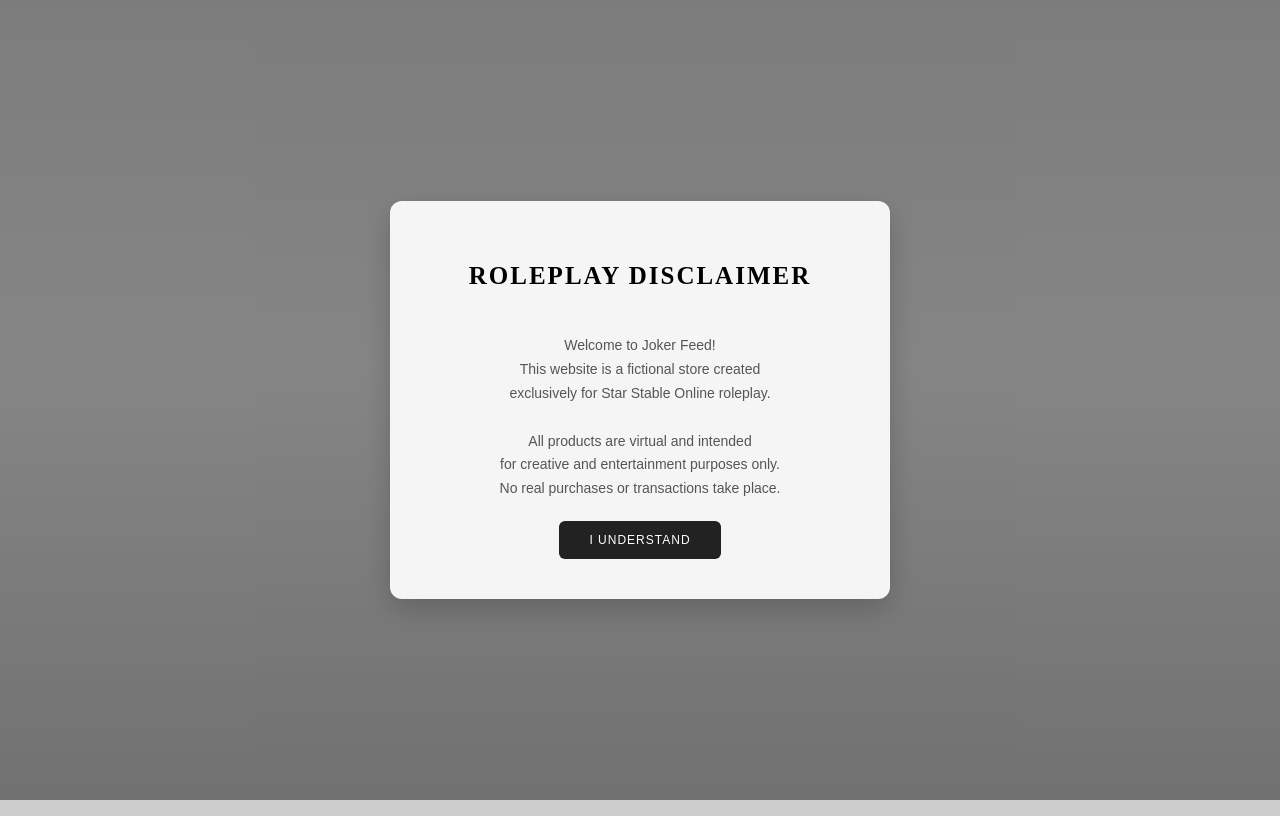
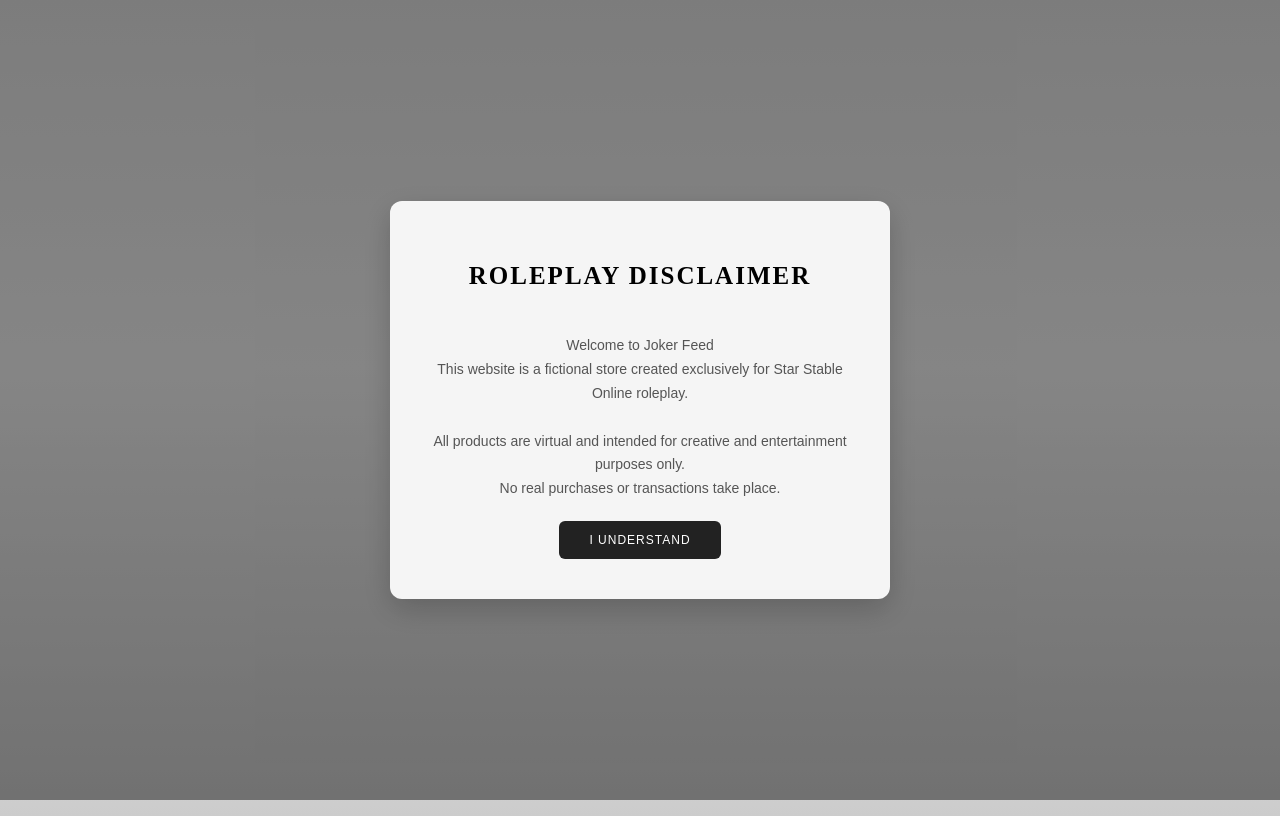
Before and after one commit to juliakatirol/joker-feed-strona, a plain HTML site: page menu.html in a window 1280 px wide. Drawn offline with Linux system fonts and the light colour scheme.

Commit message:
Update menu.html

```diff
--- a/menu.html
+++ b/menu.html
@@ -15,12 +15,10 @@
     <h2>ROLEPLAY DISCLAIMER</h2>
 
     <p>
-      Welcome to Joker Feed!
-      This website is a fictional store created
-      exclusively for Star Stable Online roleplay.
+      Welcome to Joker Feed
+      This website is a fictional store created exclusively for Star Stable Online roleplay.
 
-      All products are virtual and intended
-      for creative and entertainment purposes only.
+      All products are virtual and intended for creative and entertainment purposes only.
       No real purchases or transactions take place.
     </p>
 
```
